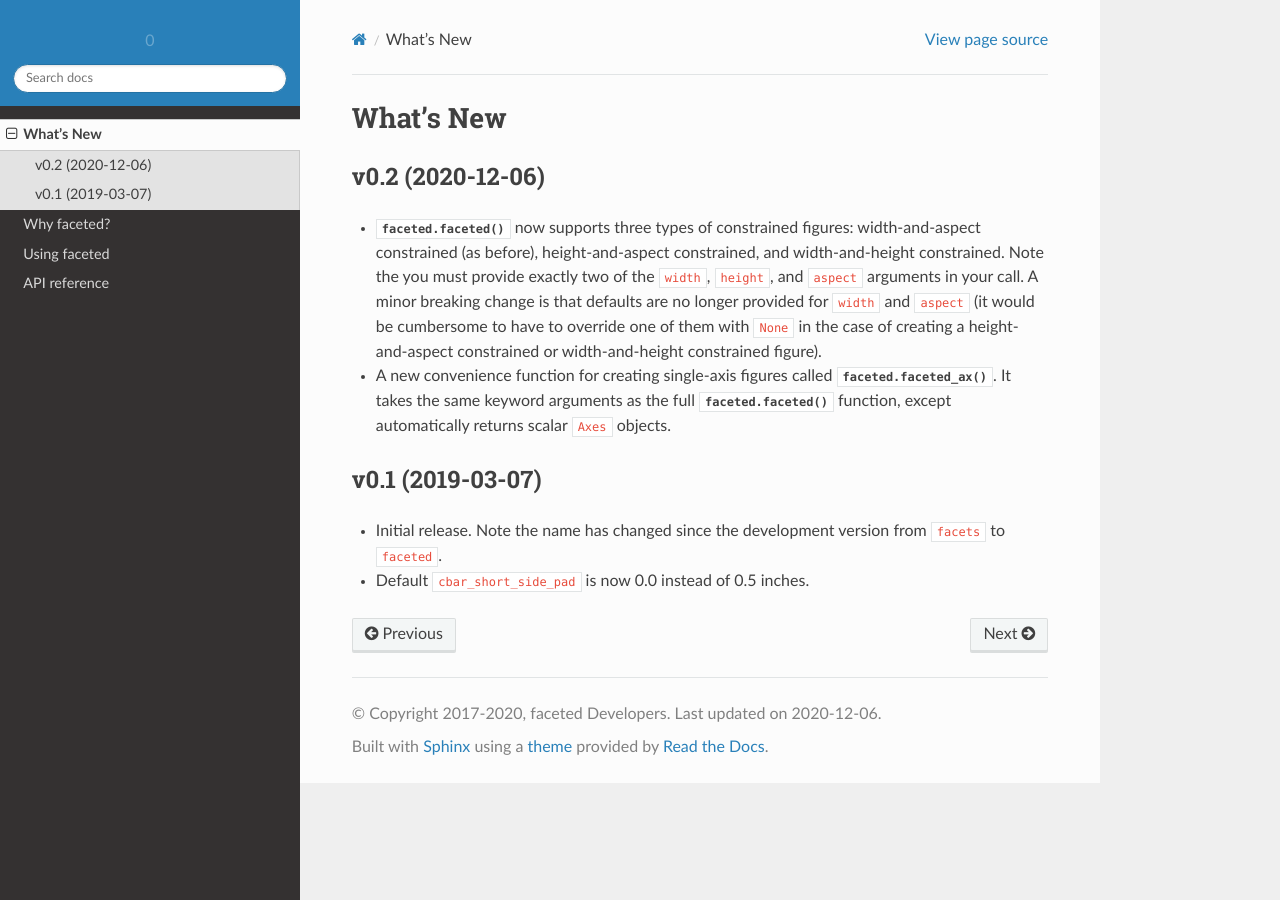
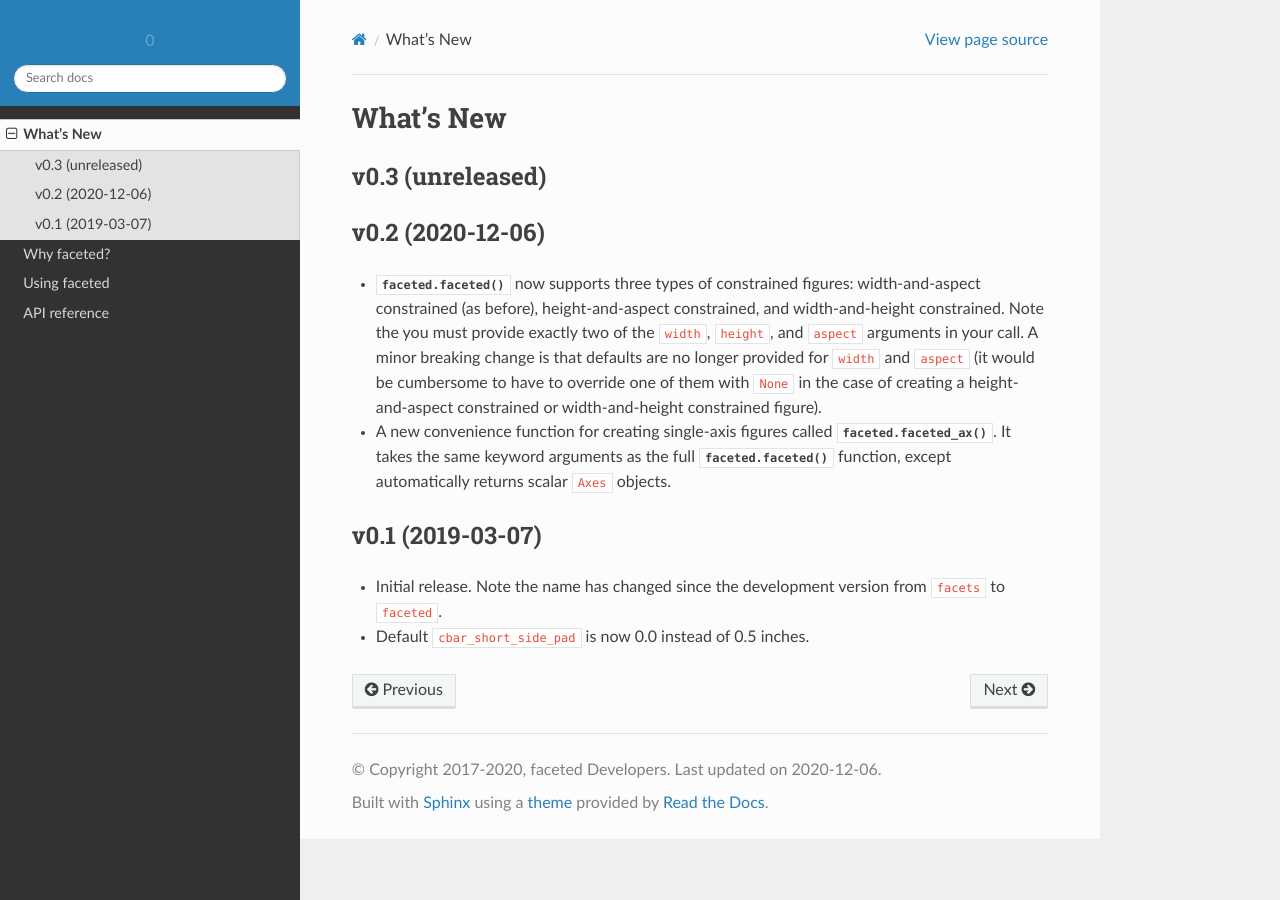
Before and after one commit to spencerkclark/faceted, a Sphinx documentation site: the page built from doc/whats-new.rst, in a window 1280 px wide. Built offline with Sphinx 7.4.7 and the Read the Docs theme 2.0.0, drawn with Linux system fonts in a browser that asks for light colours.

Commit message:
Revert to dev version

```diff
--- a/doc/whats-new.rst
+++ b/doc/whats-new.rst
@@ -3,6 +3,11 @@
 ##########
 What's New
 ##########
+
+.. _whats-new.0.3:
+
+v0.3 (unreleased)
+=================
 
 .. _whats-new.0.2:
 
```
